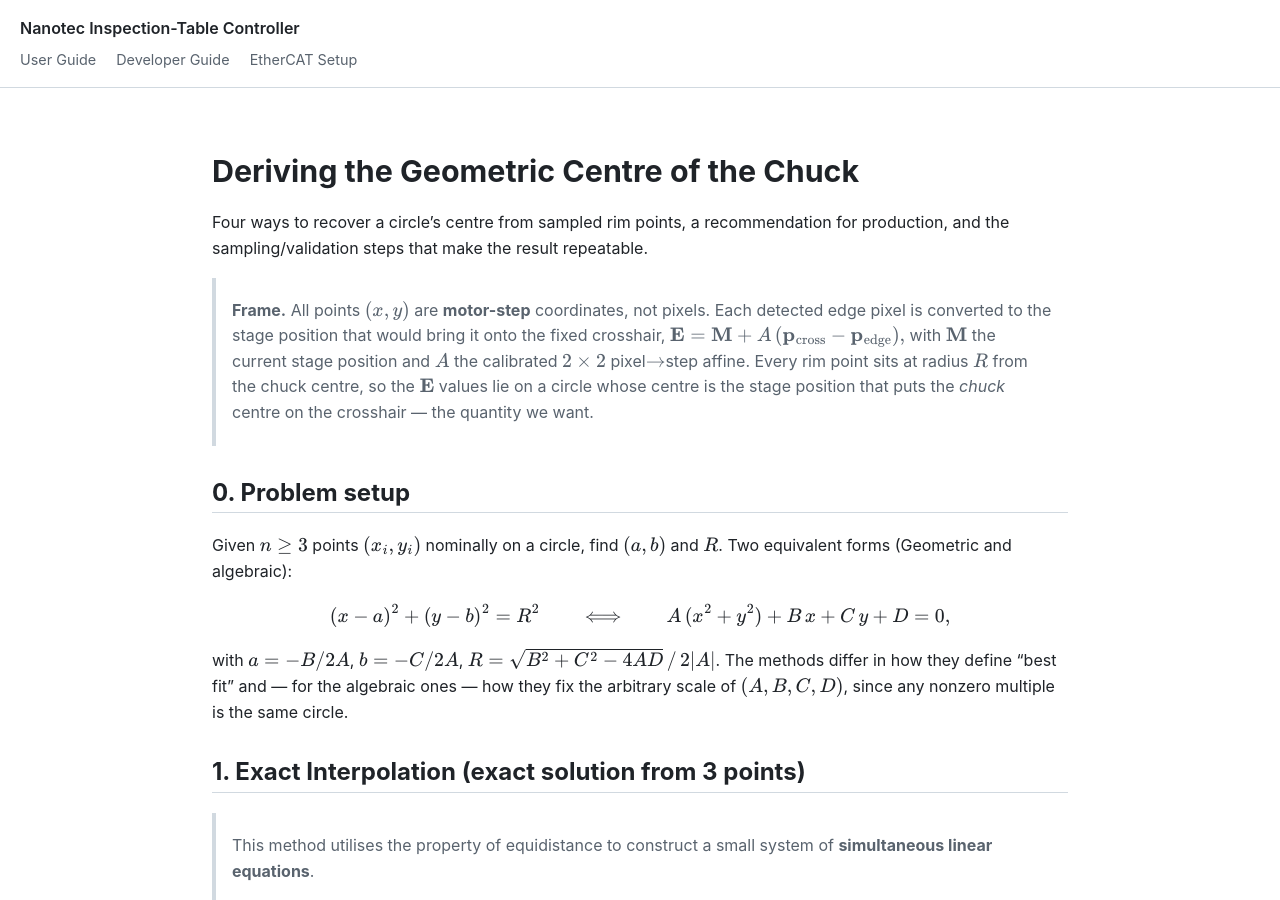
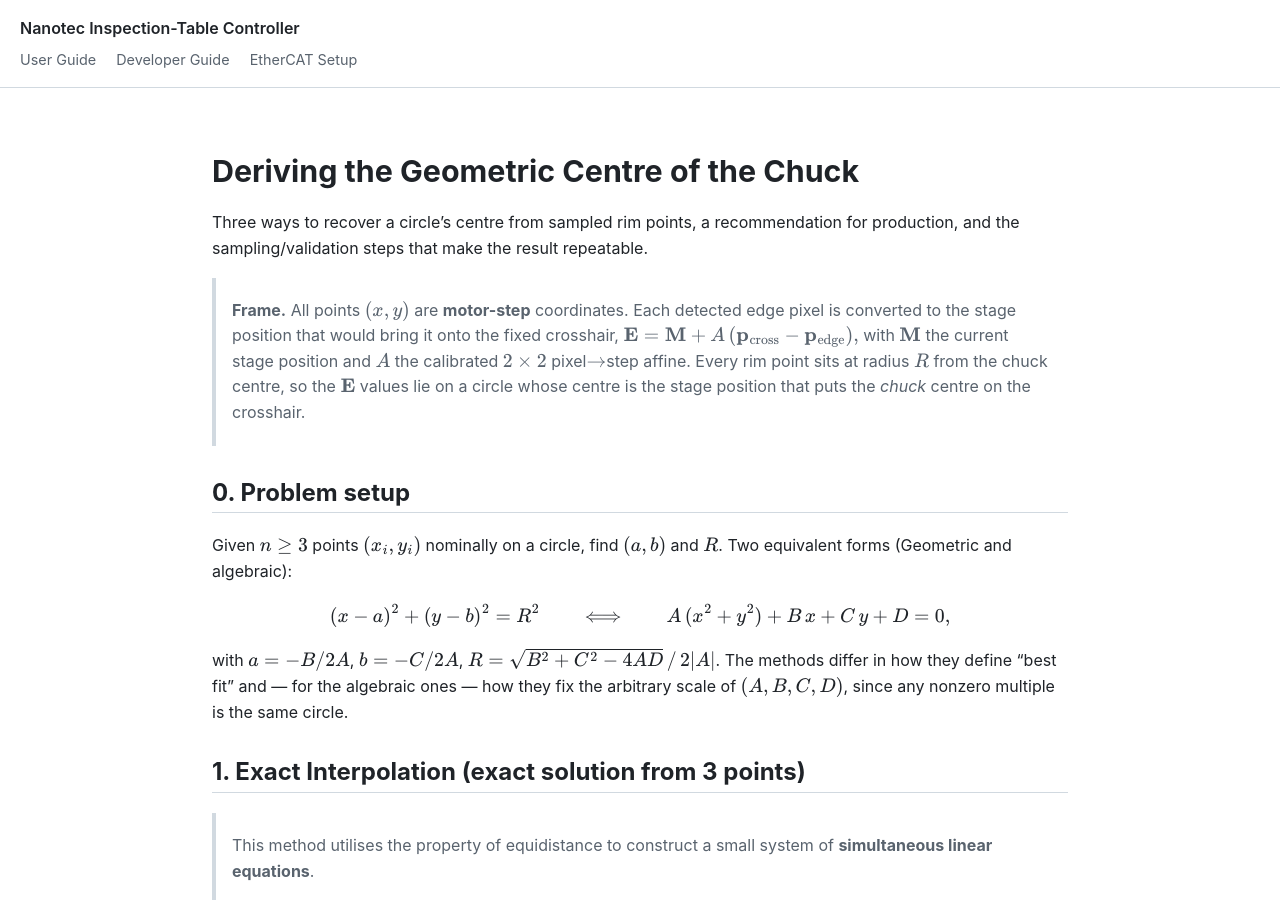
Before and after one commit to alexanderYaw/nanotec-controller, a Jekyll site: the page built from docs/developer-guide/ChuckCenterFindingAnalysis.md, in a window 1280 px wide and 900 px high. Built offline with Jekyll 4.4.1, drawn with Linux system fonts in a browser that asks for light colours.

Commit message:
Update analysis frame

```diff
--- a/docs/developer-guide/ChuckCenterFindingAnalysis.md
+++ b/docs/developer-guide/ChuckCenterFindingAnalysis.md
@@ -4,17 +4,17 @@ title: Chuck Center-Finding Analysis
 
 # Deriving the Geometric Centre of the Chuck
 
-Four ways to recover a circle's centre from sampled rim points, a recommendation for
+Three ways to recover a circle's centre from sampled rim points, a recommendation for
 production, and the sampling/validation steps that make the result repeatable.
 
-> **Frame.** All points $(x, y)$ are **motor-step** coordinates, not pixels. Each
+> **Frame.** All points $(x, y)$ are **motor-step** coordinates. Each
 > detected edge pixel is converted to the stage position that would bring it onto the
 > fixed crosshair,
 > $$\mathbf{E} = \mathbf{M} + A\,(\mathbf{p}_\text{cross} - \mathbf{p}_\text{edge}),$$
 > with $\mathbf{M}$ the current stage position and $A$ the calibrated $2\times2$
 > pixel$\rightarrow$step affine. Every rim point sits at radius $R$ from the chuck
 > centre, so the $\mathbf{E}$ values lie on a circle whose centre is the stage
-> position that puts the *chuck* centre on the crosshair — the quantity we want.
+> position that puts the *chuck* centre on the crosshair.
 
 ## 0. Problem setup
 
```
